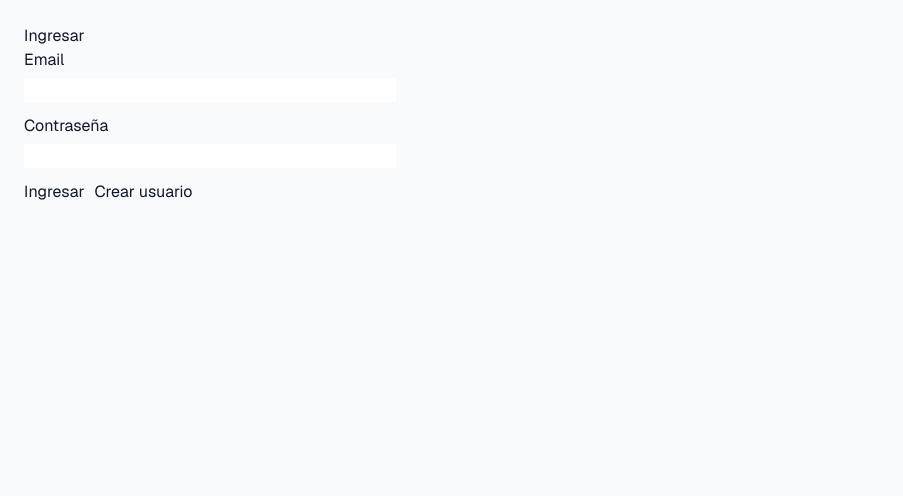
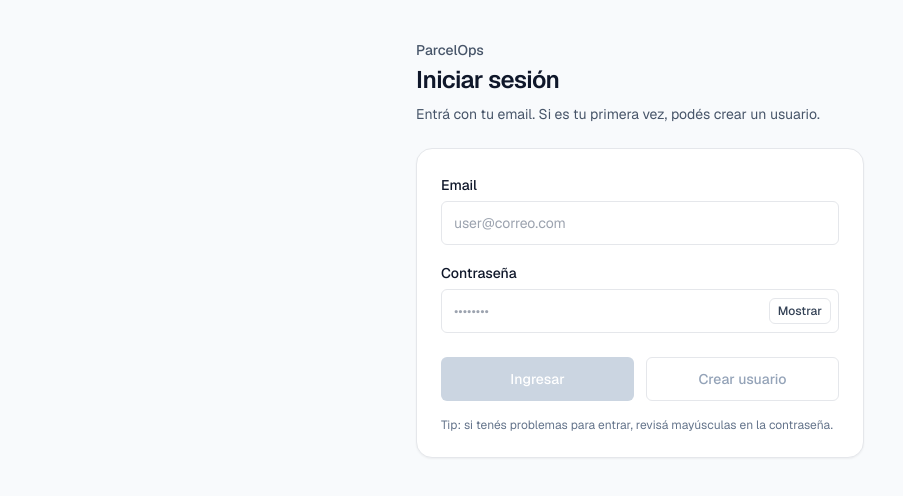
Before and after one commit to niiqo/ParcelOps, a Next.js app: page /login in a window 1280 px wide. Shown: the top 496 px of the page, without its empty margins (0-903 px from the left). Built offline with nearby package versions, Linux system fonts and the light colour scheme; no server answers.

Commit message:
enlindizamos el login

```diff
--- a/src/app/login/page.tsx
+++ b/src/app/login/page.tsx
@@ -1,6 +1,6 @@
 "use client";
 
-import { useState } from "react";
+import { useMemo, useState } from "react";
 import { useRouter } from "next/navigation";
 import type { FirebaseError } from "firebase/app";
 import {
@@ -23,8 +23,14 @@
   const [email, setEmail] = useState("");
   const [pass, setPass] = useState("");
 
+  const [showPass, setShowPass] = useState(false);
+
   const [error, setError] = useState<string | null>(null);
   const [loading, setLoading] = useState(false);
+
+  const canSubmit = useMemo(() => {
+    return !loading && email.trim().length > 0 && pass.length > 0;
+  }, [loading, email, pass]);
 
   async function register() {
     setError(null);
@@ -34,7 +40,7 @@
       const cred = await createUserWithEmailAndPassword(
         auth,
         email.trim(),
-      pass
+        pass,
       );
 
       // Asegura token listo (evita race condition de permisos)
@@ -69,38 +75,98 @@
   }
 
   return (
-    <div style={{ padding: 24, maxWidth: 420 }}>
-      <h1>Ingresar</h1>
+    <div className="min-h-screen bg-slate-50 px-6 py-10 text-slate-900">
+      <div className="mx-auto w-full max-w-md">
+        {/* Header */}
+        <div className="mb-6">
+          <div className="text-sm font-medium text-slate-600">ParcelOps</div>
+          <h1 className="mt-1 text-2xl font-semibold tracking-tight">
+            Iniciar sesión
+          </h1>
+          <p className="mt-2 text-sm text-slate-600">
+            Entrá con tu email. Si es tu primera vez, podés crear un usuario.
+          </p>
+        </div>
 
-      <label>Email</label>
+        {/* Card */}
+        <div className="rounded-2xl border bg-white p-6 shadow-sm">
+          {/* Email */}
+          <div className="space-y-1">
+            <label className="text-sm font-medium">Email</label>
             <input
-        style={{ width: "100%", margin: "6px 0 12px" }}
+              className="h-11 w-full rounded-md border px-3 text-sm outline-none focus:border-slate-400 focus:ring-2 focus:ring-slate-200"
               type="email"
               value={email}
               onChange={(e) => setEmail(e.target.value)}
               autoComplete="email"
+              placeholder="user@correo.com"
             />
+          </div>
 
-      <label>Contraseña</label>
+          {/* Password */}
+          <div className="mt-4 space-y-1">
+            <label className="text-sm font-medium">Contraseña</label>
+
+            <div className="relative">
               <input
-        style={{ width: "100%", margin: "6px 0 12px" }}
-        type="password"
+                className="h-11 w-full rounded-md border px-3 pr-24 text-sm outline-none focus:border-slate-400 focus:ring-2 focus:ring-slate-200"
+                type={showPass ? "text" : "password"}
                 value={pass}
                 onChange={(e) => setPass(e.target.value)}
                 autoComplete="current-password"
+                placeholder="••••••••"
               />
+              <button
+                type="button"
+                onClick={() => setShowPass((v) => !v)}
+                className="absolute right-2 top-1/2 -translate-y-1/2 rounded-md border px-2 py-1 text-xs font-medium text-slate-700 hover:bg-slate-50"
+                aria-label={showPass ? "Ocultar contraseña" : "Mostrar contraseña"}
+              >
+                {showPass ? "Ocultar" : "Mostrar"}
+              </button>
+            </div>
+          </div>
 
-      <div style={{ display: "flex", gap: 10 }}>
-        <button onClick={login} disabled={loading || !email || !pass}>
+          {/* Error */}
+          {error ? (
+            <div className="mt-4 rounded-md border border-red-200 bg-red-50 px-3 py-2 text-sm text-red-700">
+              {error}
+            </div>
+          ) : null}
+
+          {/* Actions */}
+          <div className="mt-6 grid gap-3 sm:grid-cols-2">
+            <button
+              onClick={login}
+              disabled={!canSubmit}
+              className={[
+                "inline-flex h-11 items-center justify-center rounded-md px-4 text-sm font-medium",
+                "bg-slate-900 text-white hover:bg-slate-800",
+                "disabled:cursor-not-allowed disabled:bg-slate-300",
+              ].join(" ")}
+            >
               {loading ? "Procesando..." : "Ingresar"}
             </button>
 
-        <button onClick={register} disabled={loading || !email || !pass}>
+            <button
+              onClick={register}
+              disabled={!canSubmit}
+              className={[
+                "inline-flex h-11 items-center justify-center rounded-md px-4 text-sm font-medium",
+                "border bg-white text-slate-900 hover:bg-slate-50",
+                "disabled:cursor-not-allowed disabled:text-slate-400",
+              ].join(" ")}
+            >
               Crear usuario
             </button>
           </div>
 
-      {error ? <p style={{ color: "crimson" }}>{error}</p> : null}
+          {/* Footer hint */}
+          <p className="mt-4 text-xs text-slate-500">
+            Tip: si tenés problemas para entrar, revisá mayúsculas en la contraseña.
+          </p>
+        </div>
+      </div>
     </div>
   );
 }
```
Also changed, not shown: src/app/login/copia.txt (added). Lines whose indentation alone changed are shown as unchanged.
